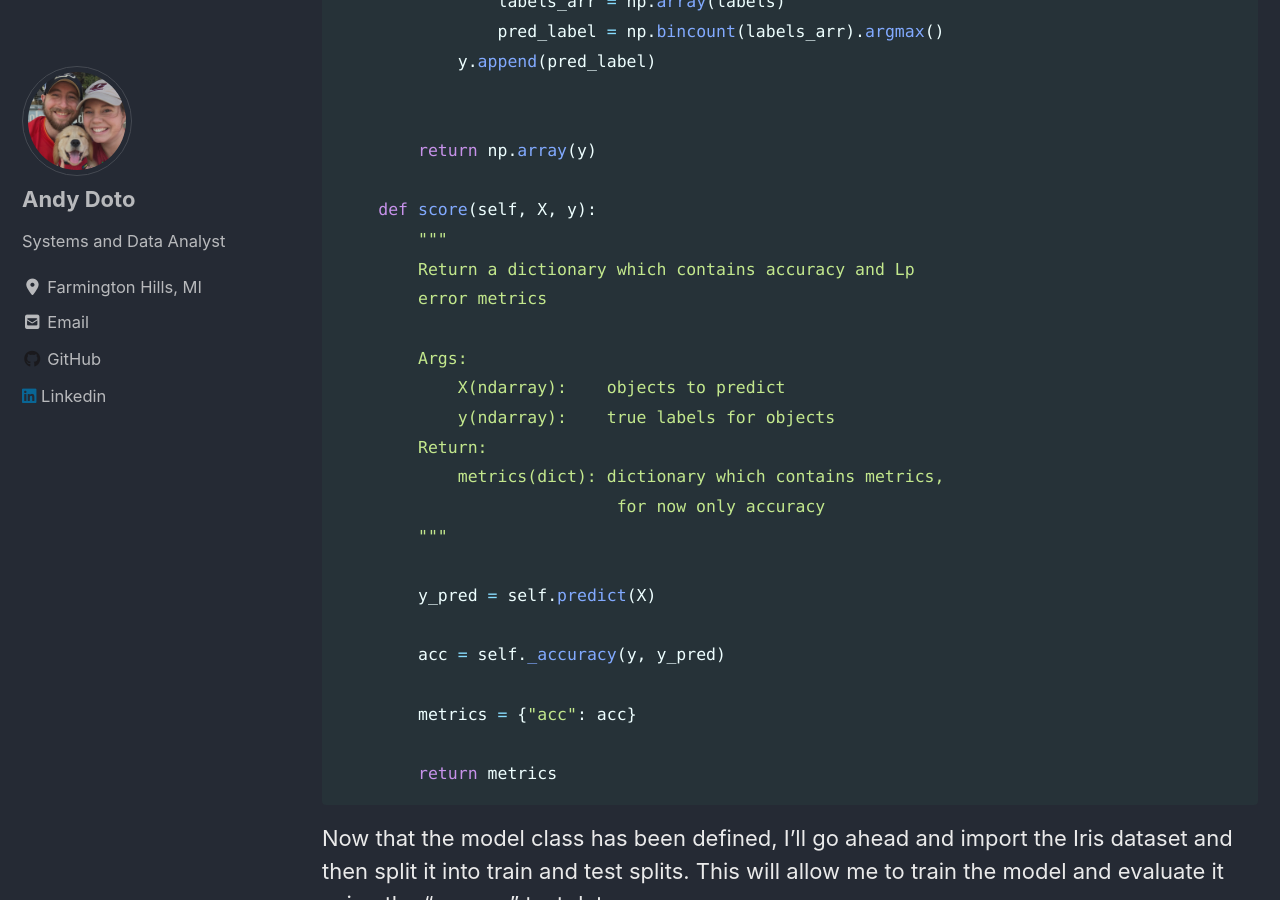
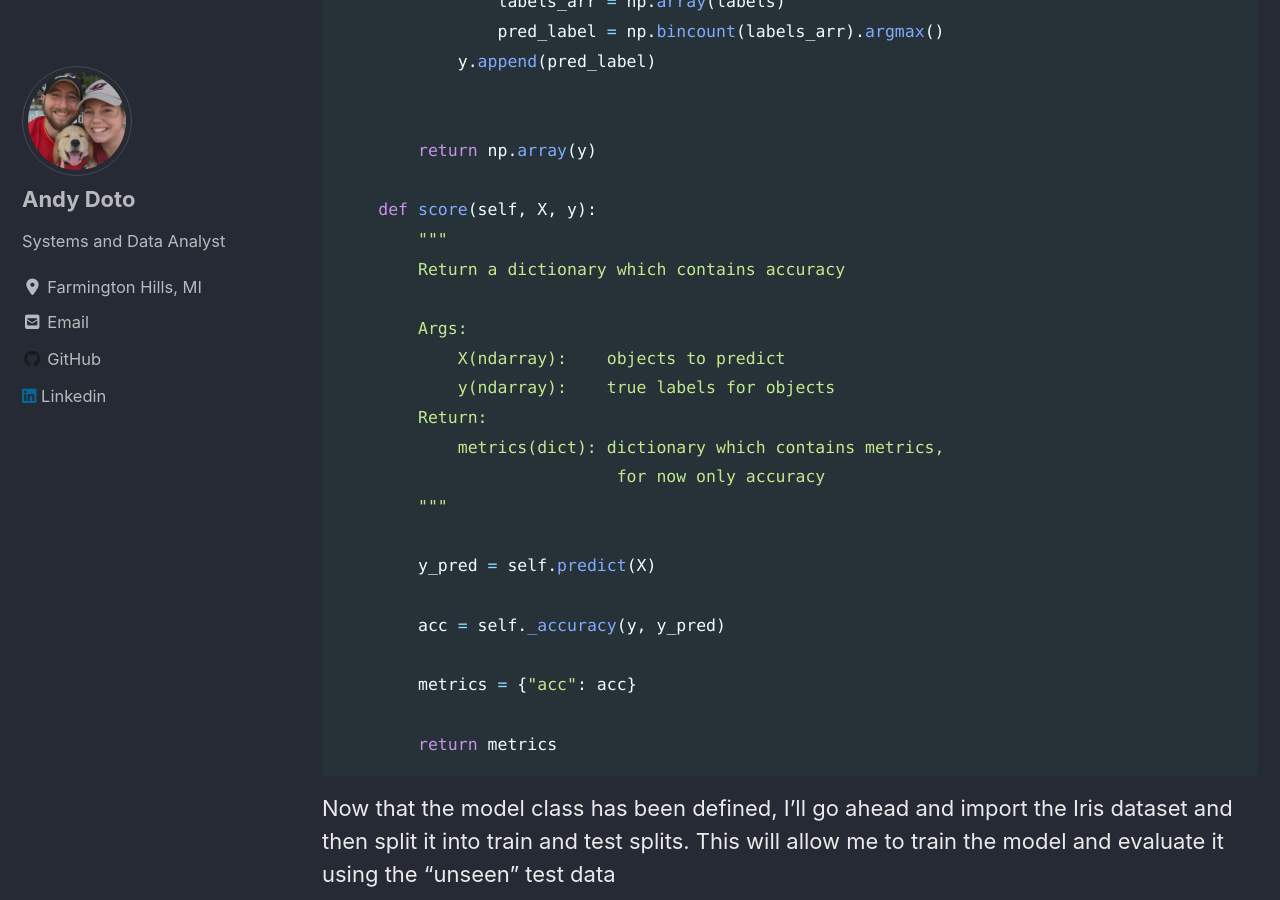
Before and after one commit to andrewdoto13/andrewdoto13.github.io, a Jekyll site: the page built from _posts/2020-09-09-homemade_knn.md, in a window 1280 px wide and 900 px high, scrolled down 4215 px. Built offline with Jekyll 4.4.1, drawn with Linux system fonts in a browser that asks for light colours; cached includes are drawn as plain includes; nearby versions of some CDN libraries.

Commit message:
adj knn score desc

```diff
--- a/_posts/2020-09-09-homemade_knn.md
+++ b/_posts/2020-09-09-homemade_knn.md
@@ -131,8 +131,7 @@ class AndyKNNClassifier(object):
 
     def score(self, X, y):
         """
-        Return a dictionary which contains accuracy and Lp
-        error metrics
+        Return a dictionary which contains accuracy
 
         Args:
             X(ndarray):    objects to predict
```
